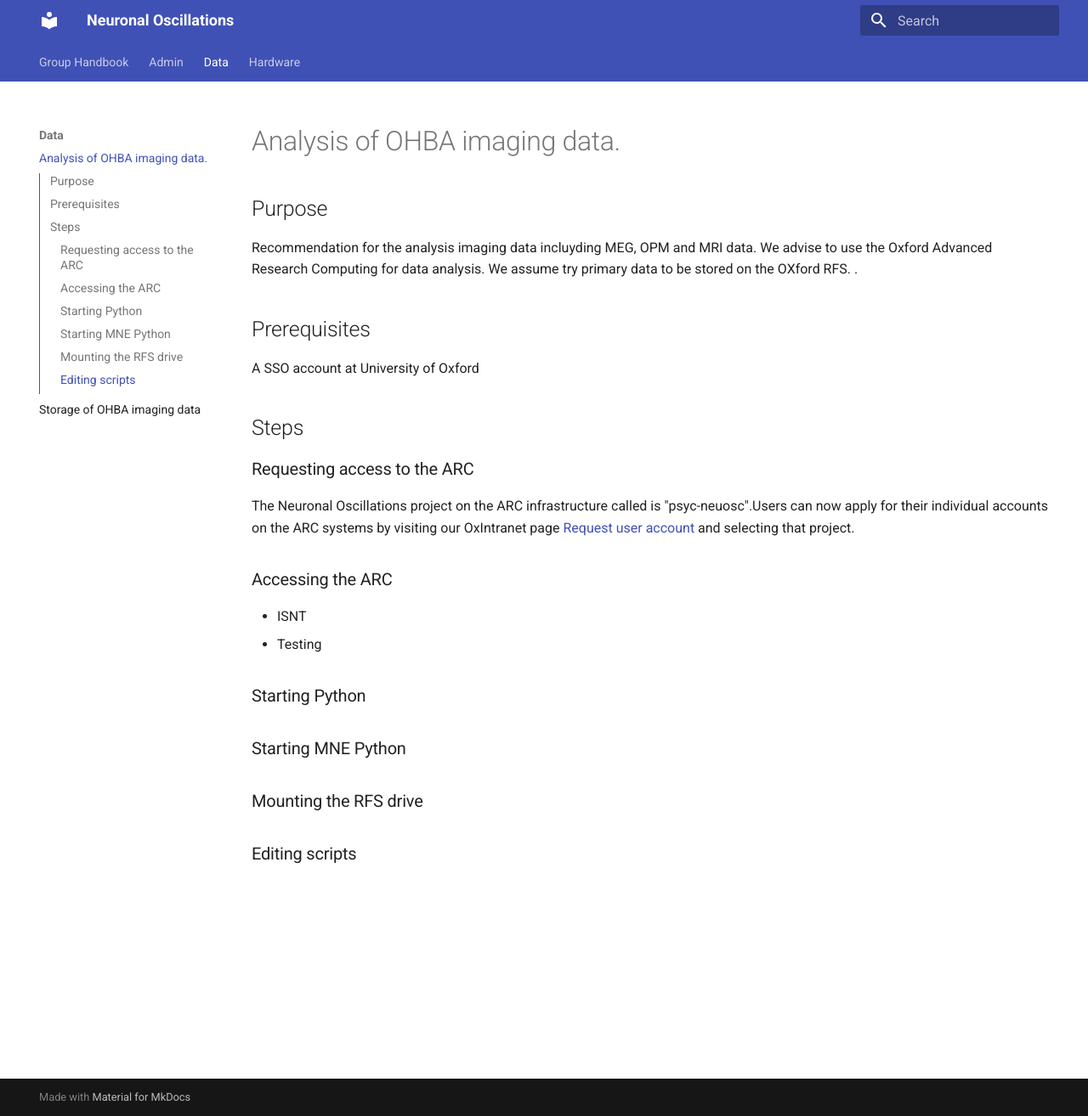
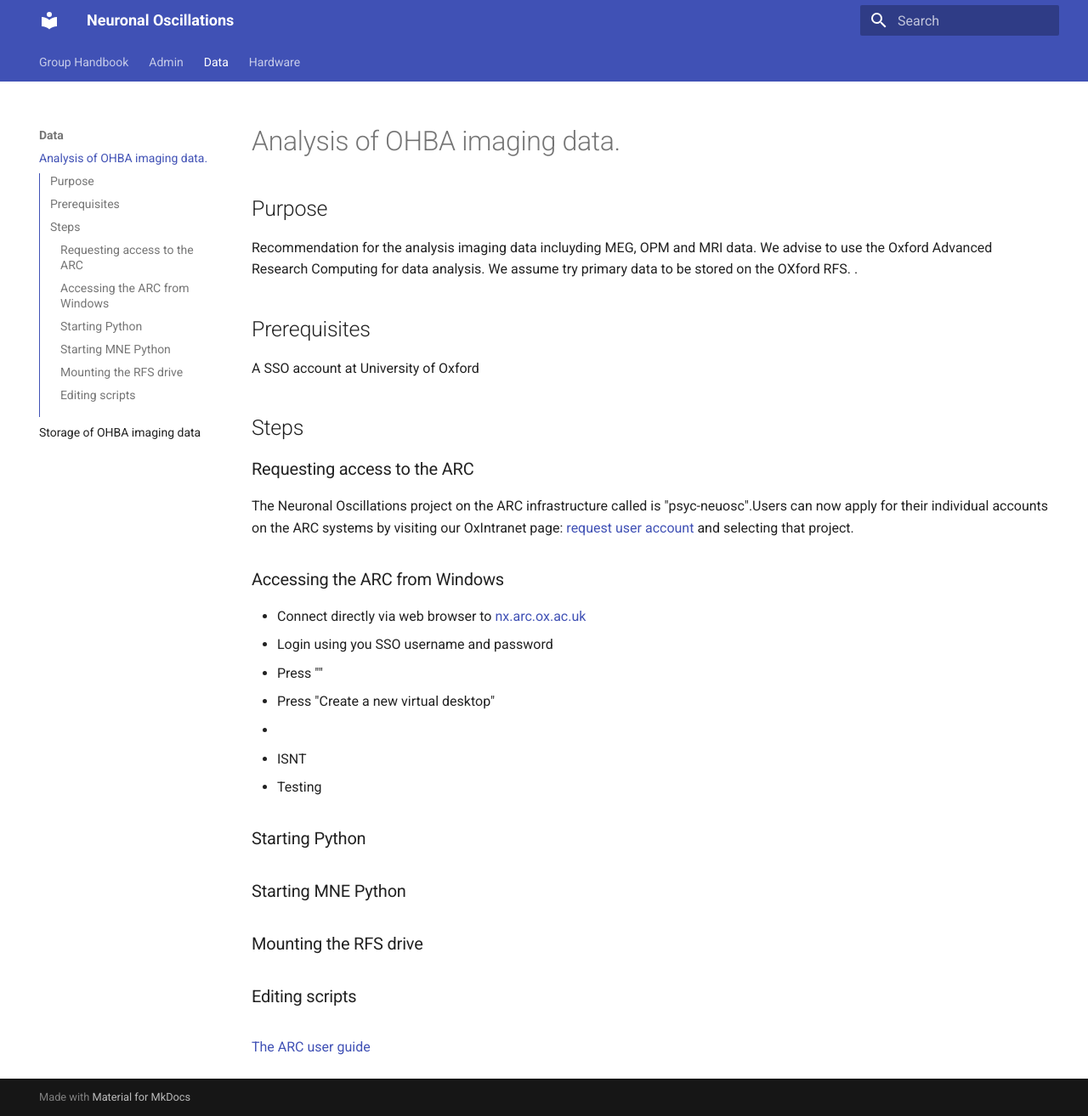
Before and after one commit to Neuronal-Oscillations/group-handbook, an MkDocs documentation site: the page built from docs/data/analysis.md, in a window 1280 px wide and 1314 px high. Shown: the whole window at 85% size. Built offline with MkDocs 1.6.1 and Material for MkDocs 9.7.7, drawn with Linux system fonts in a browser that asks for light colours.

Commit message:
Update analysis.md

```diff
--- a/docs/data/analysis.md
+++ b/docs/data/analysis.md
@@ -8,9 +8,16 @@ A SSO account at University of Oxford
 ## Steps
 
 ### Requesting access to the ARC
-The Neuronal Oscillations project on the ARC infrastructure called is "psyc-neuosc".Users can now apply for their individual accounts on the ARC systems by visiting our OxIntranet page [Request user account](https://unioxfordnexus.sharepoint.com/sites/OxIntranet-research-innovation/SitePages/ARC-accessing-ARC.aspx?Mode=Edit#requesting-a-user-account) and selecting that project.
+The Neuronal Oscillations project on the ARC infrastructure called is "psyc-neuosc".Users can now apply for their individual accounts on the ARC systems by visiting our OxIntranet page: [request user account](https://unioxfordnexus.sharepoint.com/sites/OxIntranet-research-innovation/SitePages/ARC-accessing-ARC.aspx?Mode=Edit#requesting-a-user-account) and selecting that project.
 
-### Accessing the ARC
+### Accessing the ARC from Windows
+
+- Connect directly via web browser to [nx.arc.ox.ac.uk](https://nx.arc.ox.ac.uk/)
+- Login using you SSO username and password
+- Press "<Create a new desktop or custom session>"
+- Press "Create a new virtual desktop"
+-
+
 - ISNT
 - Testing
 
@@ -22,6 +29,10 @@ The Neuronal Oscillations project on the ARC infrastructure called is "psyc-neuo
 
 ### Editing scripts
 
+###
+[The ARC user guide](https://arc-user-guide.readthedocs.io/en/latest/introduction.html)
+
+
 <!--
 ## Verification
 ## Troubleshooting
```
